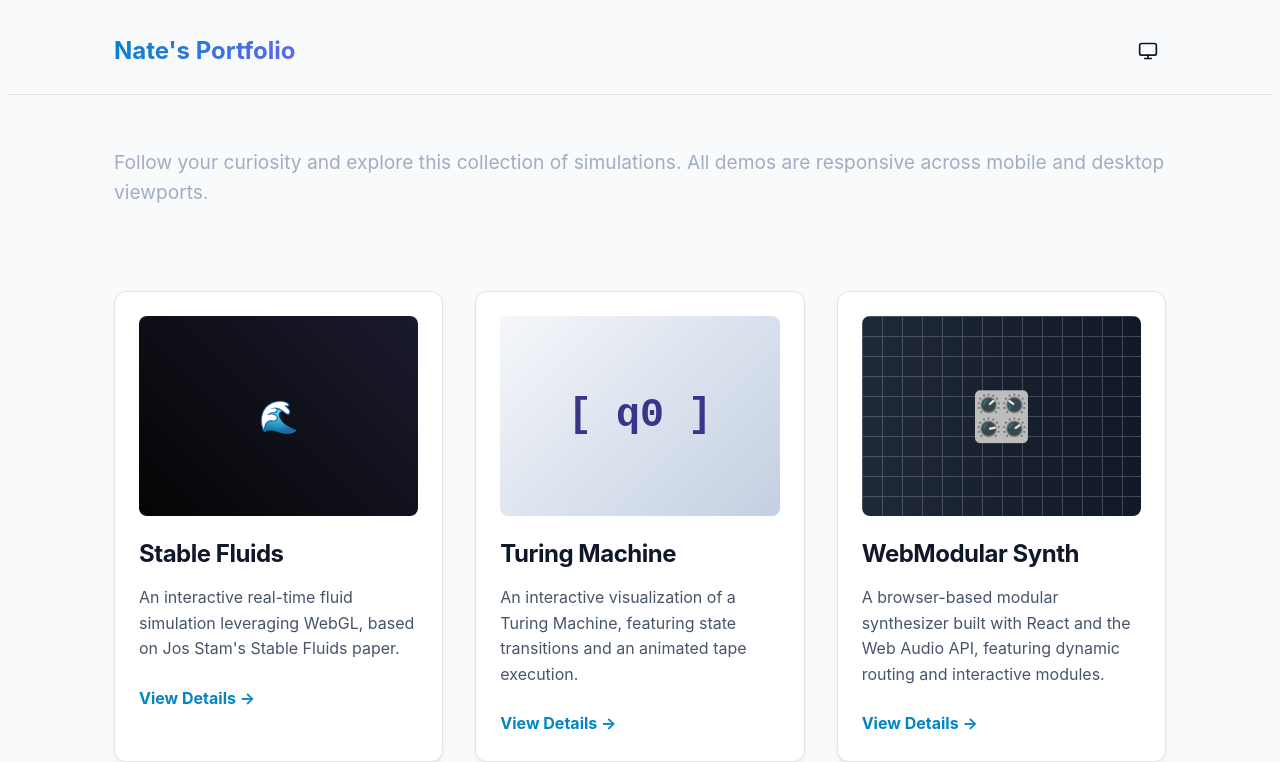
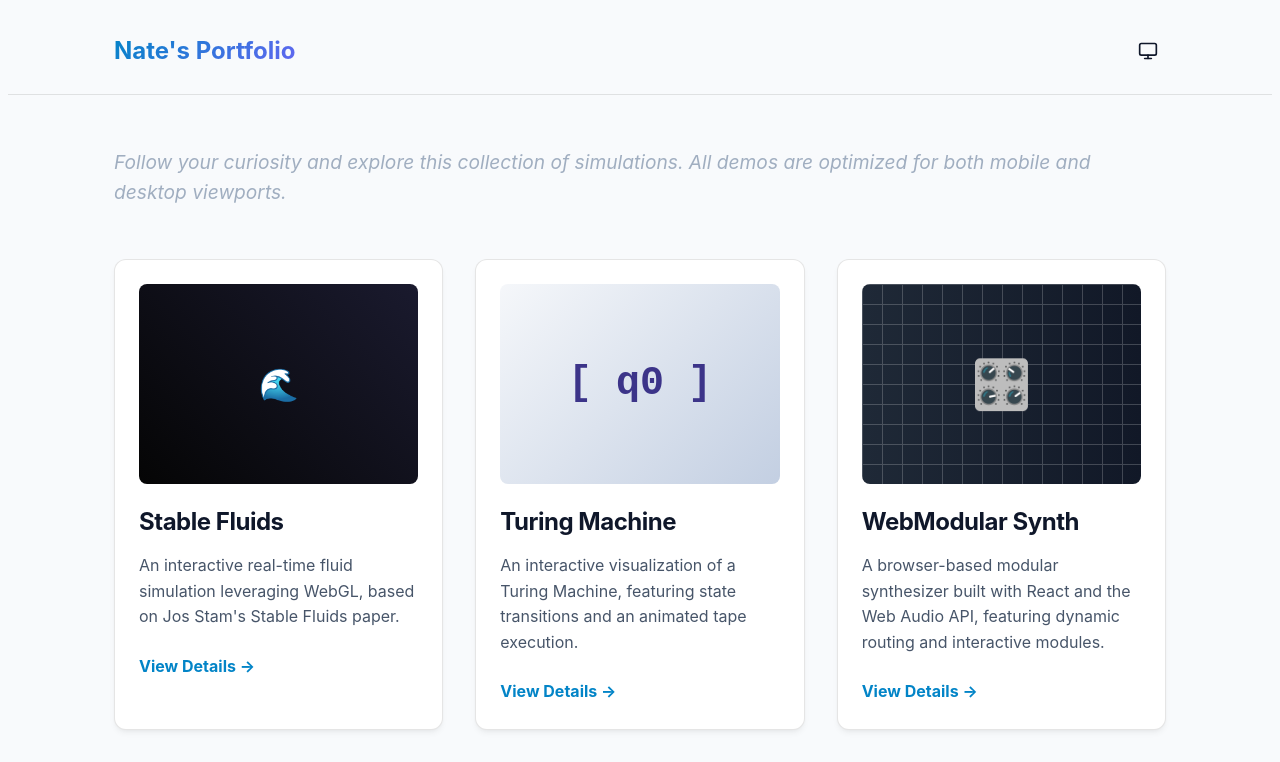
Before and after one commit to nshiff/nate-portfolio, a React (Vite) app: page / in a window 1280 px wide. Shown: the top 762 px of the page. Built offline with nearby package versions, Linux system fonts and the light colour scheme.

Commit message:
fixup: Home page verbiage

```diff
--- a/src/pages/Home.tsx
+++ b/src/pages/Home.tsx
@@ -5,16 +5,16 @@ export function Home() {
     <main style={{ flex: 1 }}>
 
       {/* Hero Section */}
-      <section id="hero">
+      <section id="hero" style={{ paddingBottom: '0' }}>
         <div className="container">
-          <p style={{ fontSize: '1.2rem', color: '#a0aec0' }}>
-            Follow your curiosity and explore this collection of simulations. All demos are responsive across mobile and desktop viewports.
+          <p style={{ fontSize: '1.2rem', color: '#a0aec0', fontStyle: 'italic' }}>
+            Follow your curiosity and explore this collection of simulations. All demos are optimized for both mobile and desktop viewports.
           </p>
         </div>
       </section>
 
       {/* Projects Section */}
-      <section id="projects" style={{ background: 'rgba(255,255,255,0.02)' }}>
+      <section id="projects" >
         <div className="container">
 
           <div style={{
```
